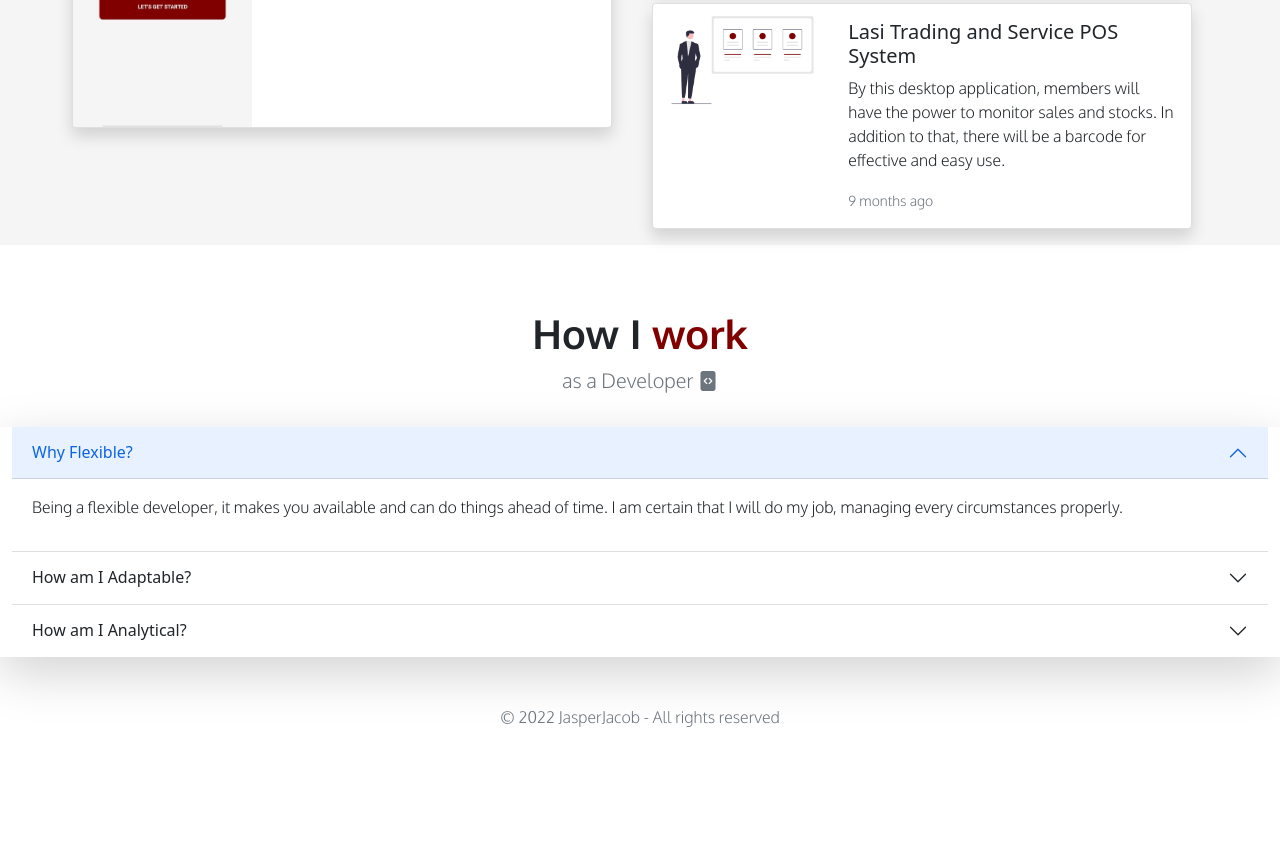
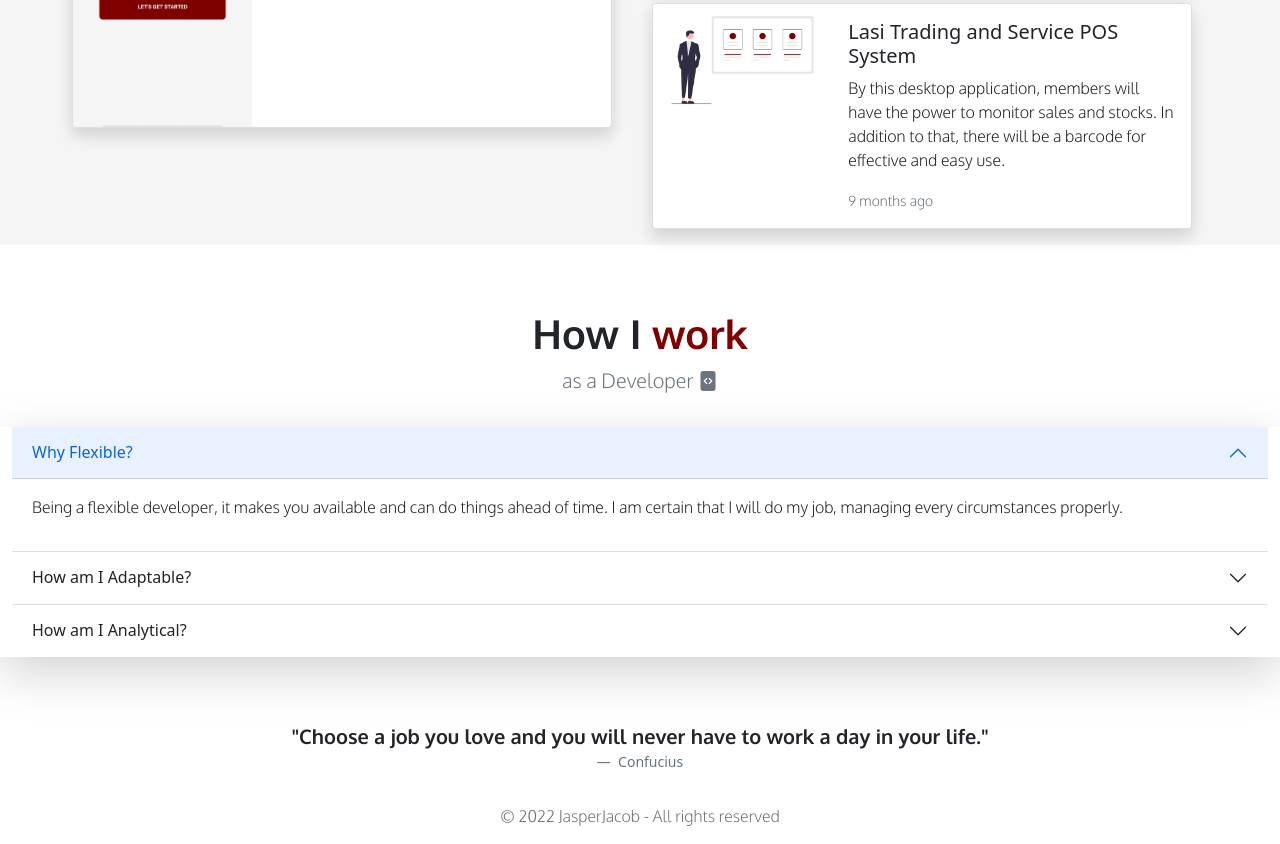
Before and after one commit to jasperjacoob/jasperjacoob.github.io, a plain HTML site: page index.html in a window 1280 px wide. Shown: the part 2120-2964 px from the top of the page. Before the commit the page ends 2865 px from the top, so only its background shows below. Drawn offline with nearby package versions, Linux system fonts and the light colour scheme.

Commit message:
update index

```diff
--- a/index.html
+++ b/index.html
@@ -226,6 +226,20 @@
                     </div>
                 </div>
 
+                <div class="container-fluid">
+                  <div class="row my-3">
+                    <div class="col">
+                      <figure class="text-center">
+                        <blockquote class="blockquote">
+                          <p><strong>"Choose a job you love and you will never have to work a day in your life."</strong></p>
+                        </blockquote>
+                        <figcaption class="blockquote-footer">
+                          Confucius
+                        </figcaption>
+                      </figure>
+                    </div>
+                  </div>
+                </div>
 
 
     <footer>
```
